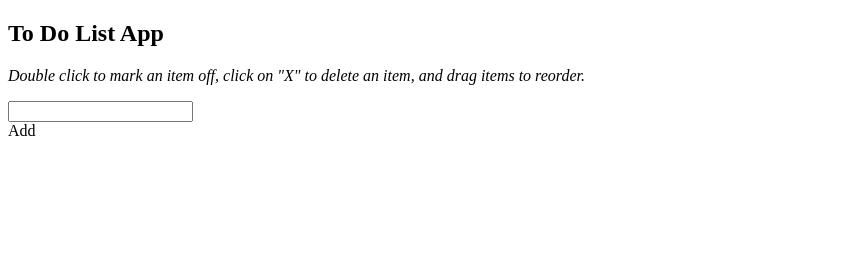
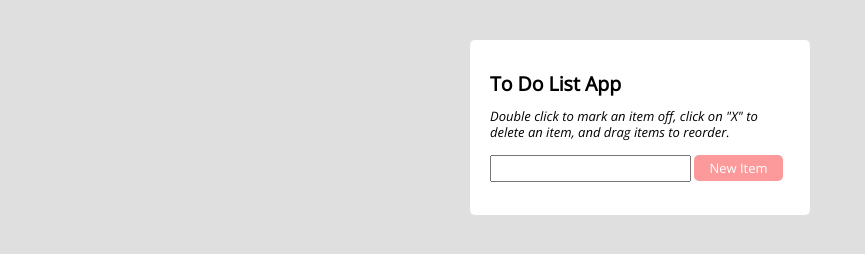
Before and after one commit to CardonEmily/to-do-list-app, a plain HTML site: page index.html in a window 1280 px wide. Shown: the whole page, without its empty margins (0-865 px from the left). Drawn offline with nearby package versions, Linux system fonts and the light colour scheme.

Commit message:
Edited links to js and css file
Changed the links to properly find the CSS and JS files to use.

```diff
--- a/index.html
+++ b/index.html
@@ -4,7 +4,7 @@
     <meta charset="utf-8" />
     <meta name="viewport" content="width=device-width" />
     <title>repl.it</title>
-    <link href="style.css" rel="stylesheet" type="text/css" />
+    <link href="css/styles.css" rel="stylesheet" type="text/css" />
   </head>
 
   <body>
@@ -21,7 +21,7 @@
         <input type="text" name="ListItem" id="input" />
       </form>
 
-      <div onclick="newItem()" id="button">Add</div>
+      <div onclick="newItem()" id="button">New Item</div>
       <br />
       <ol id="list"></ol>
     </div>
@@ -35,6 +35,6 @@
       integrity="sha256-T0Vest3yCU7pafRw9r+settMBX6JkKN06dqBnpQ8d30="
       crossorigin="anonymous"
     ></script>
-    <script src="script.js"></script>
+    <script src="js/scripts.js"></script>
   </body>
 </html>
```
